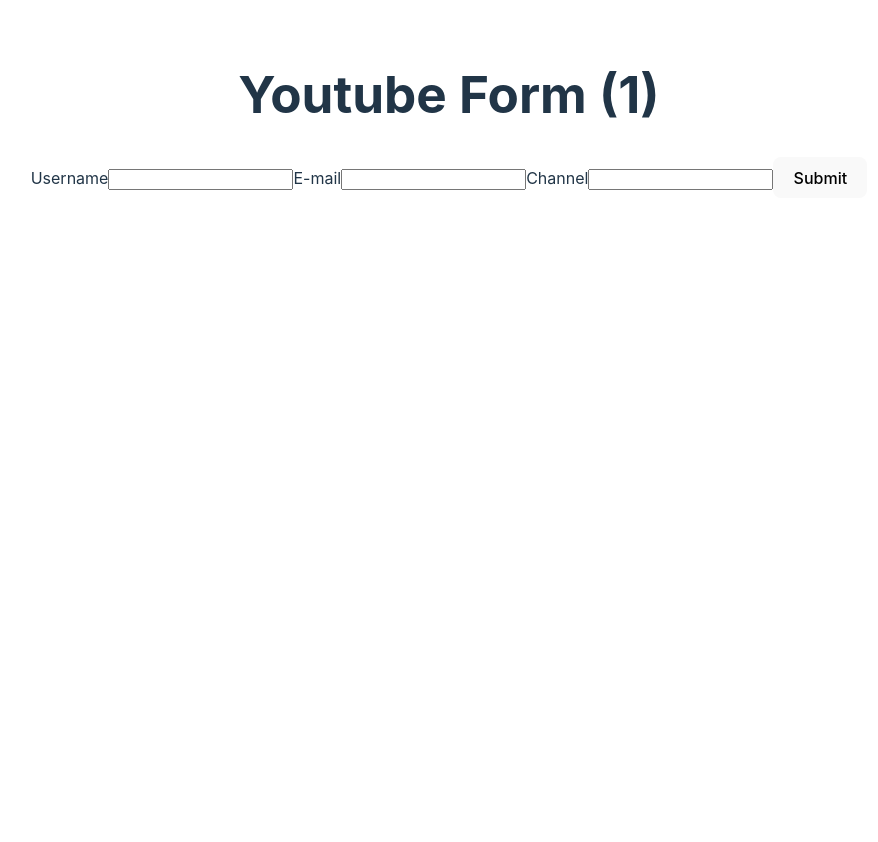
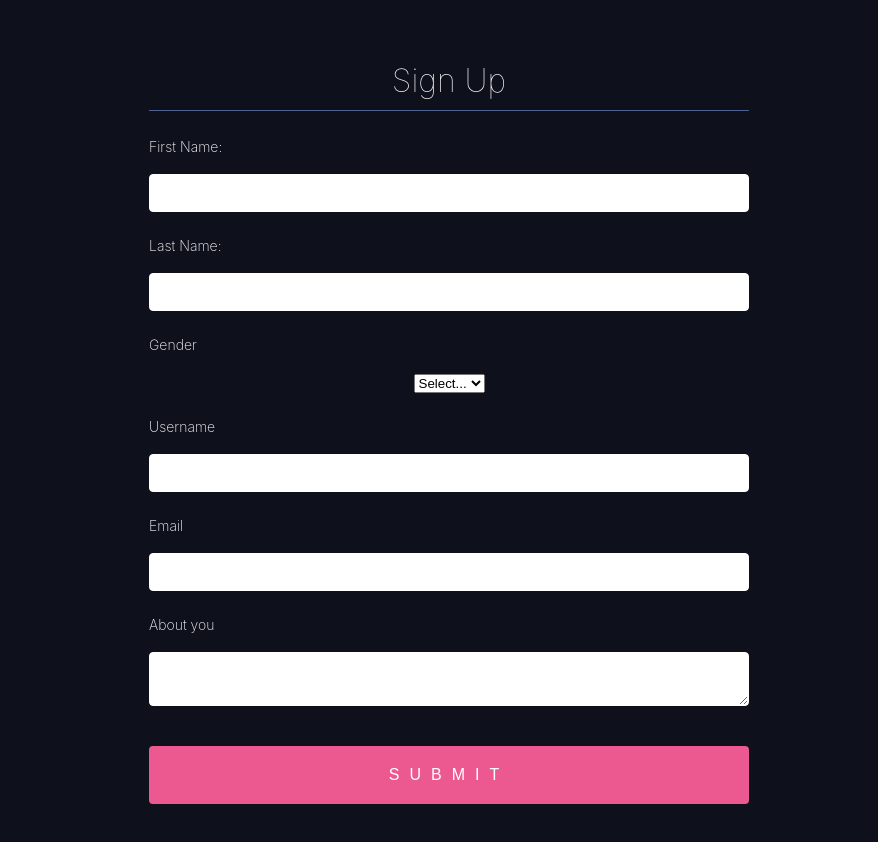
Before and after one commit to travisburns/reactForms, a React (Vite) app in the folder reactForms/: page / in a window 1280 px wide. Shown: the top 842 px of the page, without its empty margins (191-1069 px from the left). Before the commit the page ends 800 px from the top, so only its background shows below. Built offline with nearby package versions, Linux system fonts and the light colour scheme.

Commit message:
Added basics of react hook forms in order to simplify forms in react

```diff
--- a/reactForms/package.json
+++ b/reactForms/package.json
@@ -12,7 +12,7 @@
   "dependencies": {
     "react": "^18.2.0",
     "react-dom": "^18.2.0",
-    "react-hook-form": "^7.45.2"
+    "react-hook-form": "^7.45.4"
   },
   "devDependencies": {
     "@hookform/devtools": "^4.3.1",
--- a/reactForms/src/App.jsx
+++ b/reactForms/src/App.jsx
@@ -3,15 +3,49 @@
 import viteLogo from '/vite.svg'
 import './App.css'
 import YoutubeForm from './components/YoutubeForm'
+import {useForm} from 'react-hook-form'
 
 function App() {
-  const [count, setCount] = useState(0)
+
+
+
+  const { register, handleSubmit } = useForm()
+
+  const onSubmit = (data) => {
+    console.log(data)
+  }
+
+
 
   return (
+    <form className="App" onSubmit={handleSubmit(onSubmit)}>
+      <h1>Sign Up</h1>
+      <label>First Name:</label>
+      <input {...register("firstName")} id="firstName" />
 
-     <YoutubeForm />
+      <label>Last Name:</label>
+      <input {...register("firstName")}  />
 
-  )
+      <label>Gender</label>
+      <select {...register("gender")}>
+        <option>Select...</option>
+        <option>Male</option>
+        <option>Female</option>
+      </select>
+
+      <label>Username</label>
+      <input {...register("username")} />
+
+      <label>Email</label>
+      <input {...register("email")}  />
+
+      <label>About you</label>
+      <textarea  />
+
+      <input type="submit" />
+    </form>
+  );
+
 }
 
 export default App
--- a/reactForms/src/index.css
+++ b/reactForms/src/index.css
@@ -1,73 +1,129 @@
-:root {
-  font-family: Inter, system-ui, Avenir, Helvetica, Arial, sans-serif;
-  line-height: 1.5;
-  font-weight: 400;
+body {
+  background: #0e101c;
+  font-family: -apple-system, BlinkMacSystemFont, "Segoe UI", "Roboto", "Oxygen",
+    "Ubuntu", "Cantarell", "Fira Sans", "Droid Sans", "Helvetica Neue",
+    sans-serif;
+}
 
-  color-scheme: light dark;
-  color: rgba(255, 255, 255, 0.87);
-  background-color: #242424;
+form {
+  max-width: 500px;
+  margin: 0 auto;
+}
 
-  font-synthesis: none;
-  text-rendering: optimizeLegibility;
-  -webkit-font-smoothing: antialiased;
-  -moz-osx-font-smoothing: grayscale;
-  -webkit-text-size-adjust: 100%;
+h1 {
+  font-weight: 100;
+  color: white;
+  text-align: center;
+  padding-bottom: 10px;
+  border-bottom: 1px solid rgb(79, 98, 148);
 }
 
 .form {
-  display: grid;
+  background: #0e101c;
+  max-width: 400px;
+  margin: 0 auto;
 }
 
-a {
-  font-weight: 500;
-  color: #646cff;
-  text-decoration: inherit;
-}
-a:hover {
-  color: #535bf2;
+p {
+  color: #bf1650;
 }
 
-body {
-  margin: 0;
-  display: flex;
-
-  min-width: 320px;
-  min-height: 100vh;
+p::before {
+  display: inline;
+  content: "⚠ ";
 }
 
-h1 {
-  font-size: 3.2em;
-  line-height: 1.1;
+textarea,
+input {
+  display: block;
+  box-sizing: border-box;
+  width: 100%;
+  border-radius: 4px;
+  border: 1px solid white;
+  padding: 10px 15px;
+  margin-bottom: 10px;
+  font-size: 14px;
+}
+
+label {
+  line-height: 2;
+  text-align: left;
+  display: block;
+  margin-bottom: 13px;
+  margin-top: 20px;
+  color: white;
+  font-size: 14px;
+  font-weight: 200;
+}
+
+button[type="submit"],
+input[type="submit"] {
+  background: #ec5990;
+  color: white;
+  text-transform: uppercase;
+  border: none;
+  margin-top: 40px;
+  padding: 20px;
+  font-size: 16px;
+  font-weight: 100;
+  letter-spacing: 10px;
+}
+
+button[type="submit"]:hover,
+input[type="submit"]:hover {
+  background: #bf1650;
+}
+
+button[type="submit"]:active,
+input[type="button"]:active,
+input[type="submit"]:active {
+  transition: 0.3s all;
+  transform: translateY(3px);
+  border: 1px solid transparent;
+  opacity: 0.8;
+}
+
+input:disabled {
+  opacity: 0.4;
+}
+
+input[type="button"]:hover {
+  transition: 0.3s all;
+}
+
+button[type="submit"],
+input[type="button"],
+input[type="submit"] {
+  -webkit-appearance: none;
+}
+
+.App {
+  max-width: 600px;
+  margin: 0 auto;
+}
+
+button[type="button"] {
+  display: block;
+  appearance: none;
+  background: #333;
+  color: white;
+  border: none;
+  text-transform: uppercase;
+  padding: 10px 20px;
+  border-radius: 4px;
+}
+
+hr {
+  margin-top: 30px;
 }
 
 button {
-  border-radius: 8px;
-  border: 1px solid transparent;
-  padding: 0.6em 1.2em;
-  font-size: 1em;
-  font-weight: 500;
-  font-family: inherit;
-  background-color: #1a1a1a;
-  cursor: pointer;
-  transition: border-color 0.25s;
+  display: block;
+  appearance: none;
+  margin-top: 40px;
+  border: 1px solid #333;
+  margin-bottom: 20px;
+  text-transform: uppercase;
+  padding: 10px 20px;
+  border-radius: 4px;
 }
-button:hover {
-  border-color: #646cff;
-}
-button:focus,
-button:focus-visible {
-  outline: 4px auto -webkit-focus-ring-color;
-}
-
-@media (prefers-color-scheme: light) {
-  :root {
-    color: #213547;
-    background-color: #ffffff;
-  }
-  a:hover {
-    color: #747bff;
-  }
-  button {
-    background-color: #f9f9f9;
-  }
-}
```
Also changed, not shown: 1 other file (tests, documents, lock files or other folders).
